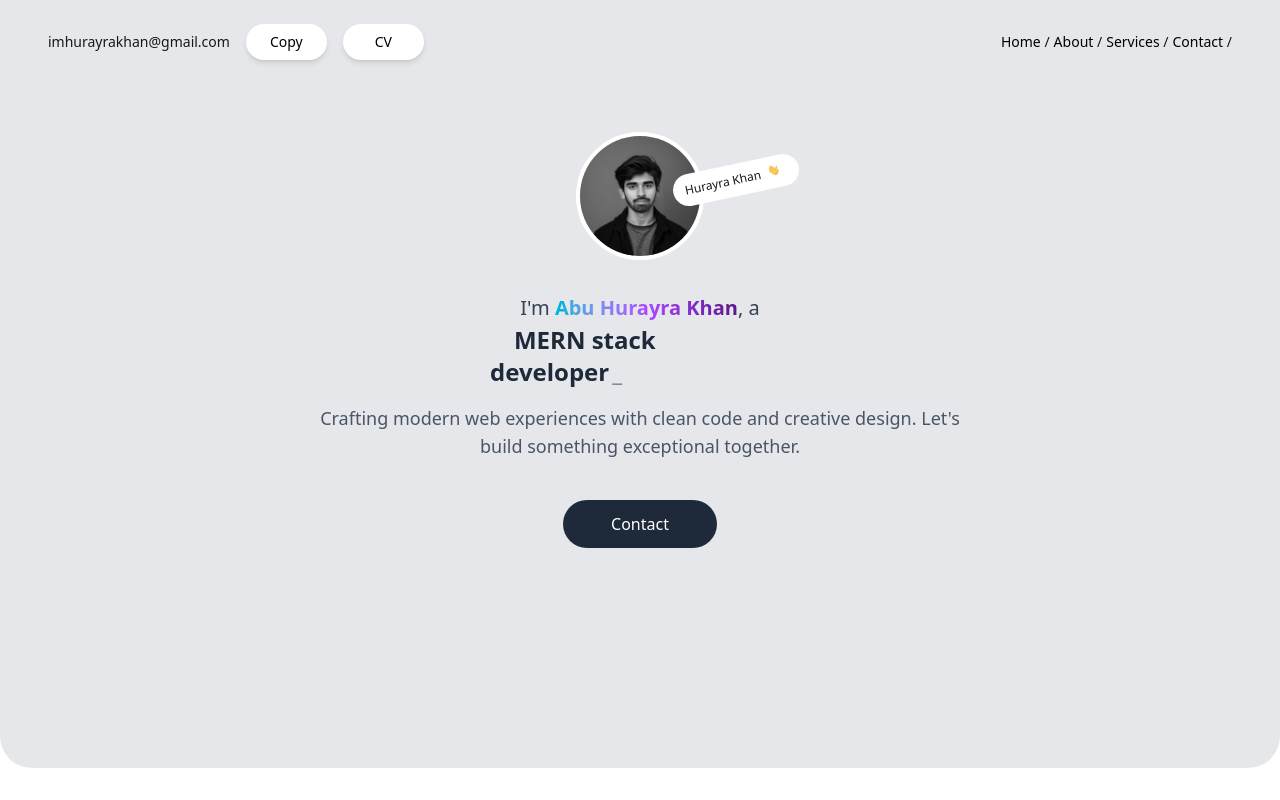
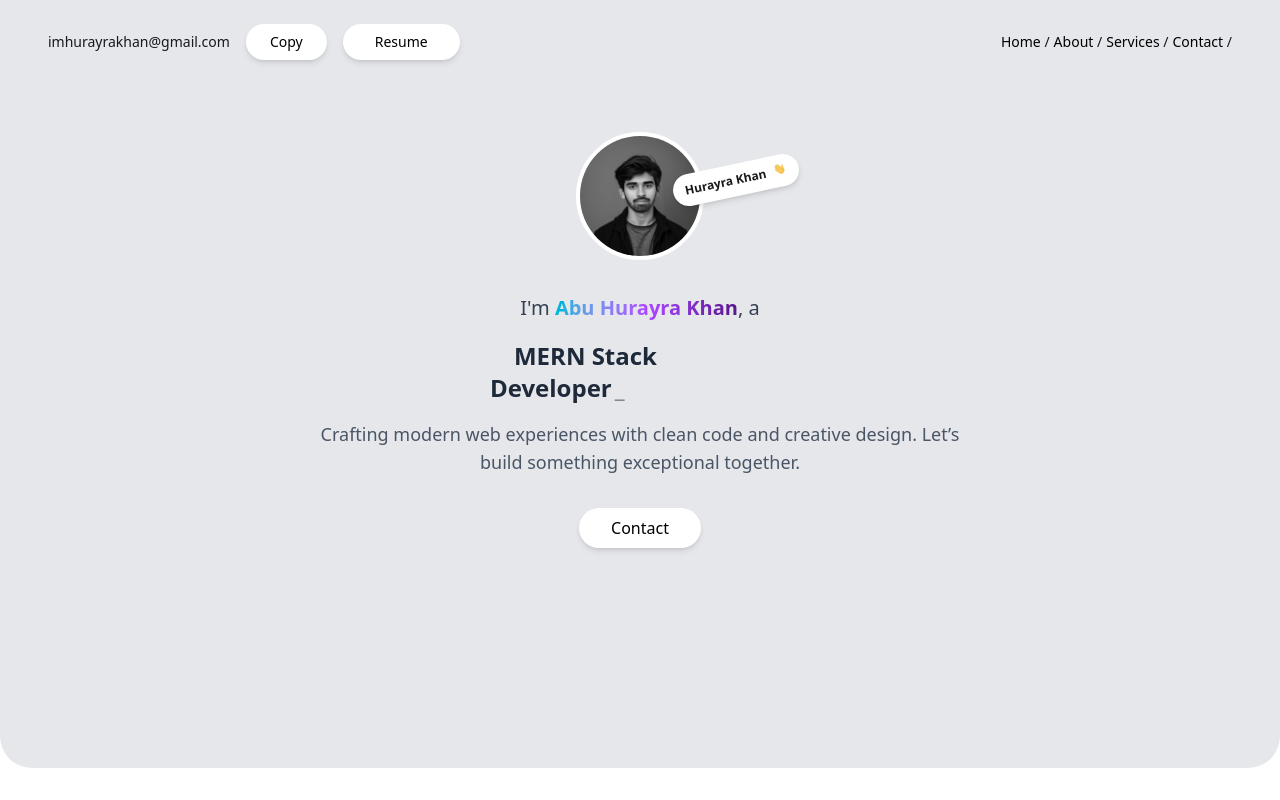
Before and after one commit to hurayrakhan/portfolio_web-1, a React (Vite) app: page / in a window 1280 px wide. Shown: the top 800 px of the page. Built offline with nearby package versions, Linux system fonts and the light colour scheme.

Commit message:
improved banner

```diff
--- a/src/components/Hero/Banner.jsx
+++ b/src/components/Hero/Banner.jsx
@@ -2,44 +2,63 @@ import React from 'react';
 import hurayra3 from '../../assets/hurayra-3.jpg';
 import hiGif from '../../assets/hi.gif';
 import { Typewriter } from 'react-simple-typewriter';
-import { motion } from "framer-motion";
-
-
-
+import { motion } from "framer-motion"; // ✅ Added framer-motion
 
 const Banner = () => {
+
+    const handleScroll = (id) => {
+        const el = document.getElementById(id);
+        if (el) {
+            el.scrollIntoView({ behavior: 'smooth' });
+        }
+    };
+
     return (
+        <div className="h-[calc(100vh-84px)] pt-20 bg-gray-200 rounded-b-4xl -mt-8 overflow-hidden">
+            {/* Content Section */}
+            <div className="flex flex-col justify-center items-center pb-24">
 
-
-        <div className=" h-[calc(100vh-84px)] pt-20 bg-gray-200 rounded-b-4xl -mt-8">
-
-            {/* Content on top */}
-            <div className="flex flex-col justify-center items-center pb-24">
-                <div>
+                {/* Profile Image */}
+                <motion.div
+                    initial={{ opacity: 0, scale: 0.8 }}
+                    animate={{ opacity: 1, scale: 1 }}
+                    transition={{ duration: 0.6 }}
+                >
                     <img
                         src={hurayra3}
                         alt="Hurayra"
-                        className="relative rounded-full h-32 w-32 object-cover border-4 border-white filter grayscale transition duration-500 ease-in-out hover:grayscale-0 hover:shadow-[0_0_30px_10px_rgba(34,211,238,0.6)]"
+                        className="rounded-full h-32 w-32 object-cover border-4 border-white filter grayscale transition duration-500 ease-in-out hover:grayscale-0 hover:shadow-[0_0_30px_10px_rgba(34,211,238,0.6)]"
                     />
+                </motion.div>
 
-                    <div className="pl-3 py-2 w-32 bg-white text-xs rounded-4xl -rotate-12 relative -top-24 left-24 flex gap-2">
-                        <h1>Hurayra Khan</h1>
-                        <img className="w-3 h-3" src={hiGif} alt="" />
-                    </div>
-                </div>
+                {/* Floating Name Badge */}
+                <motion.div
+                    initial={{ opacity: 0, y: -20 }}
+                    animate={{ opacity: 1, y: 0 }}
+                    transition={{ delay: 0.5 }}
+                    className="pl-3 py-2 w-32 bg-white text-xs rounded-4xl -rotate-12 relative -top-24 left-24 flex gap-2 shadow-md"
+                >
+                    <h1 className="font-semibold">Hurayra Khan</h1>
+                    <img className="w-3 h-3" src={hiGif} alt="waving" />
+                </motion.div>
+
+                {/* Text Content */}
                 <div className="text-center flex flex-col gap-4 justify-center items-center">
-                    <div className="text-center">
-                        <h3 className='text-xl text-gray-700 leading-8'>
+
+                    {/* Intro Line */}
+                    <h3 className="text-xl text-gray-700 leading-8">
                         I'm{' '}
                         <span className="font-bold bg-gradient-to-r from-cyan-500 via-purple-500 to-purple-900 text-transparent bg-clip-text">
                             Abu Hurayra Khan
                         </span>
                         , a
                     </h3>
+
+                    {/* Typewriter Effect */}
                     <div className="text-left w-[220px] md:w-[300px] mx-auto">
                         <span className="text-gray-800 text-2xl ml-6 font-bold">
                             <Typewriter
-                                    words={['Junior Web-Developer', 'MERN stack developer']}
+                                words={['Junior Web Developer', 'MERN Stack Developer']}
                                 loop={true}
                                 cursor
                                 cursorStyle="_"
@@ -50,26 +69,29 @@ const Banner = () => {
                         </span>
                     </div>
 
-
-                    </div>
+                    {/* Framer Motion Animated Description */}
                     <motion.p
                         className="text-base w-4/5 md:w-2/3 md:text-lg text-gray-600 text-center"
                         initial={{ opacity: 0, y: 30 }}
                         animate={{ opacity: 1, y: 0 }}
-                            transition={{ duration: 1, delay: 0.5 }}
+                        transition={{ duration: 1, delay: 1 }}
                     >
-                            Crafting modern web experiences with clean code and creative design. Let's build something exceptional together.
+                        Crafting modern web experiences with clean code and creative design. Let’s build something exceptional together.
                     </motion.p>
-                    <a
-                        className="mt-6 px-12 py-3 rounded-3xl bg-gray-800 text-white hover:bg-gray-600"
-                        href="#contact"
+
+                    {/* Contact Button */}
+                    <motion.a
+
+                        whileHover={{ scale: 1.05 }}
+                        whileTap={{ scale: 0.95 }}
+                        onClick={() => handleScroll("contact")}
+                        className="mt-4 px-8 py-2 rounded-3xl bg-white hover:bg-cyan-300 text-black hover:text-white shadow-md transition duration-300 ease-in-out hover:shadow-[0_0_20px_5px_rgba(34,211,238,0.6)]"
                     >
                         Contact
-                    </a>
+                    </motion.a>
                 </div>
             </div>
         </div>
-
     );
 };
 
--- a/src/components/Navbar/Navbar.jsx
+++ b/src/components/Navbar/Navbar.jsx
@@ -48,7 +48,7 @@ const Navbar = () => {
                     download
                     className="px-8 py-2 rounded-3xl bg-white hover:bg-cyan-300 text-black shadow-md transition duration-300 ease-in-out hover:shadow-[0_0_20px_5px_rgba(34,211,238,0.6)]"
                 >
-                    CV
+                    Resume
                 </a>
             </div>
 
```
Lines whose indentation alone changed are shown as unchanged.
